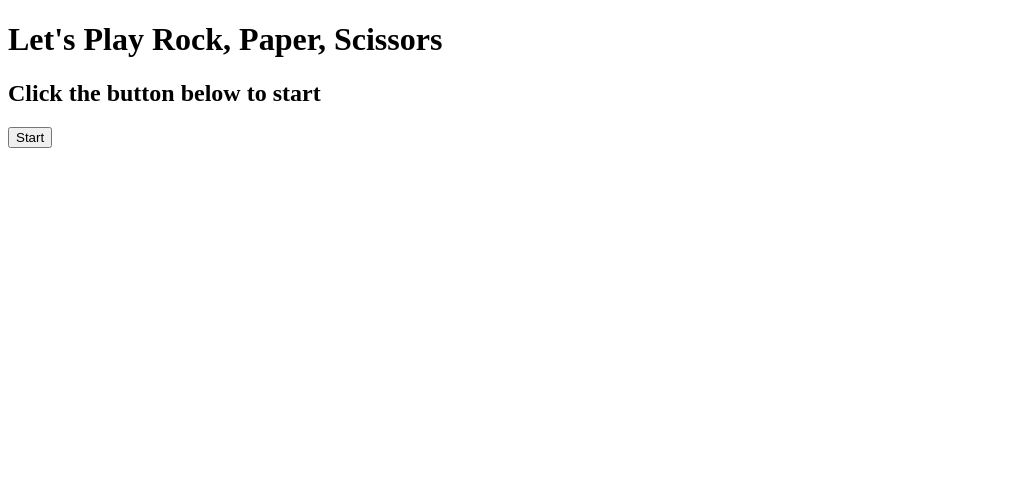
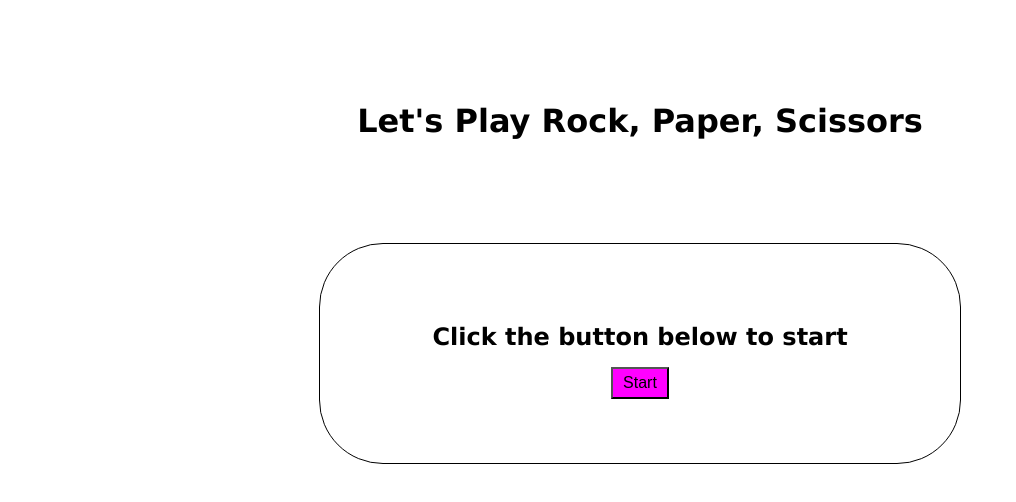
Before and after one commit to seannoh/rock-paper-scissors-game, a plain HTML site: page index.html in a window 1280 px wide. Shown: the whole page, without its empty margins (0-1016 px from the left). Drawn offline with Linux system fonts and the light colour scheme.

Commit message:
add general styling for html elements and link css and js to html file

```diff
--- a/assets/css/style.css
+++ b/assets/css/style.css
@@ -0,0 +1,47 @@
+* {
+  margin: 0;
+  padding: 0;
+}
+
+body {
+  display: flex;
+  flex-direction: column;
+  align-items: center;
+  font-family: Verdana, Geneva, Tahoma, sans-serif;
+  font-size: 16px;
+  color: black;
+}
+
+header {
+  margin: 8%;
+}
+
+section {
+  border: 1px solid black;
+  border-radius: 5vmax;
+  padding: 5%;
+  display: flex;
+  flex-direction: column;
+  align-items: center;
+  width: 40vw;
+}
+
+section h2 {
+  margin: 3%;
+
+}
+
+section button {
+  background-color: fuchsia;
+  font-size: 16px;
+  padding: 1% 2%;
+}
+
+section button:hover {
+  box-shadow: fuchsia 0 0 5px;
+}
+
+section button:active {
+  background-color: blueviolet;
+  box-shadow: blueviolet 0 0 5px;
+}
--- a/index.html
+++ b/index.html
@@ -4,6 +4,7 @@
   <meta charset="UTF-8">
   <meta http-equiv="X-UA-Compatible" content="IE=edge">
   <meta name="viewport" content="width=device-width, initial-scale=1.0">
+  <link rel="stylesheet" type="text/css" href="assets/css/style.css">
   <title>Rock Paper Scissors!</title>
 </head>
 <body>
@@ -15,5 +16,6 @@
     <button id="start-game">Start</button>
   </section>
 
+  <script src="assets/javascript/script.js"></script>
 </body>
 </html>
```
